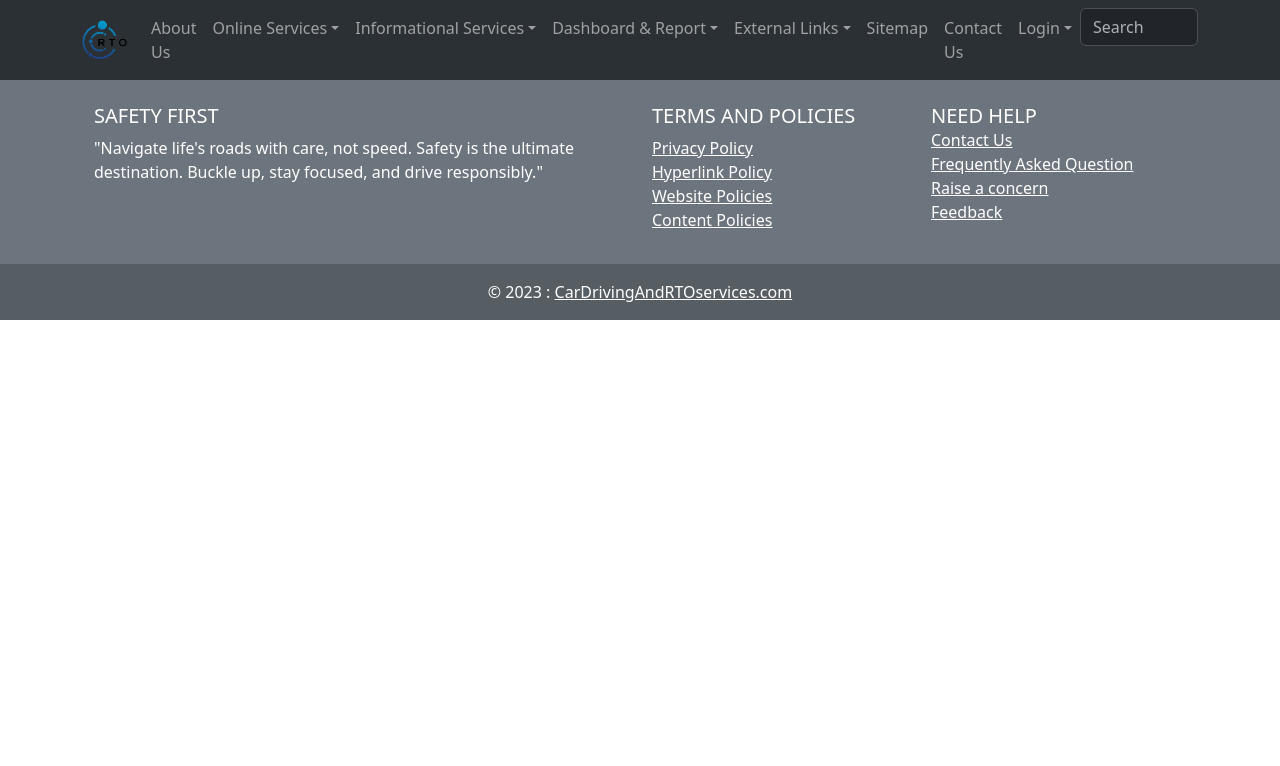
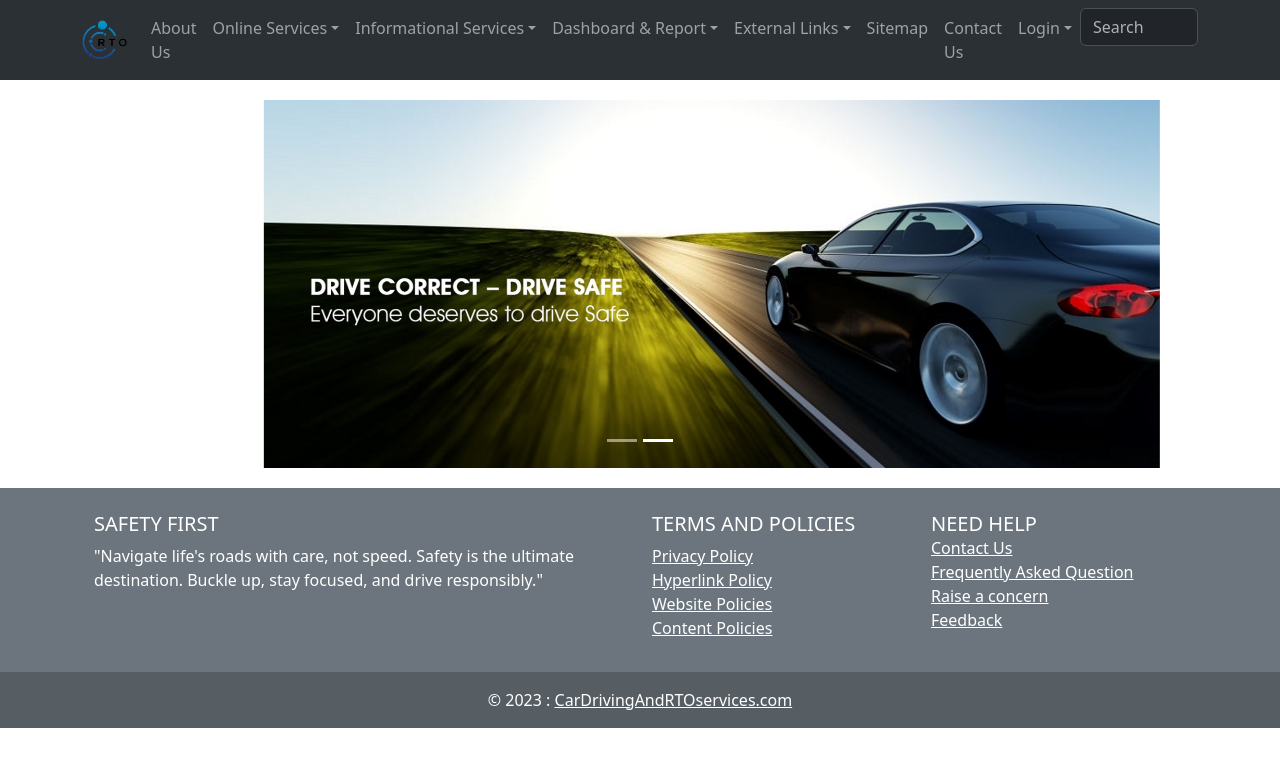
Before and after one commit to krishnakashyap0704/Project_CarDrivingImportance, a React (Create React App) app: page / in a window 1280 px wide. Shown: the top 766 px of the page. Built offline with nearby package versions, Linux system fonts and the light colour scheme.

Commit message:
carousel

```diff
--- a/src/App.js
+++ b/src/App.js
@@ -4,6 +4,7 @@ import { BrowserRouter, Route, Routes } from 'react-router-dom';
 import { NavigationBar} from './Components/NavigationBar';
 import { Footer } from './Components/Footer';
 import { Login } from './Components/Login';
+import { MyCarousel } from './Components/MyCarousel';
 
 function App() {
   return (
@@ -12,6 +13,7 @@ function App() {
     <Routes>
       <Route path='/Login' element={<Login/>}></Route>
     </Routes>
+    <MyCarousel></MyCarousel>
     <Footer></Footer>
     </BrowserRouter>
   );
--- /dev/null
+++ b/src/Components/MyCarousel.jsx
@@ -0,0 +1,35 @@
+import React from 'react';
+import { Carousel } from 'react-bootstrap';
+import 'bootstrap/dist/css/bootstrap.min.css';
+import carousel1 from "./Image/carousel1.jpg";
+import carousel2 from "./Image/carousel2.jpg";
+
+export function MyCarousel() {
+    return (
+        <div style={{ marginTop: '20px', marginBottom: '20px' }}>
+        <Carousel>
+            <Carousel.Item>
+                <img
+                    className="d-block mx-auto" // Center the image
+                    style={{ maxWidth: '70%' }} // Set a maximum width for the image
+                    src={carousel1}
+                    alt="First slide"
+                />
+
+            </Carousel.Item>
+            <Carousel.Item>
+                <img
+                    className="d-block mx-auto" // Center the image
+                    style={{ maxWidth: '70%' }} // Set a maximum width for the image
+                    src={carousel2}
+                    alt="Second slide"
+                />
+
+            </Carousel.Item>
+
+
+
+        </Carousel>
+        </div>
+    );
+}
```
Also changed, not shown: src/Components/Image/carousel1.jpg (added), src/Components/Image/carousel2.jpg (added).
